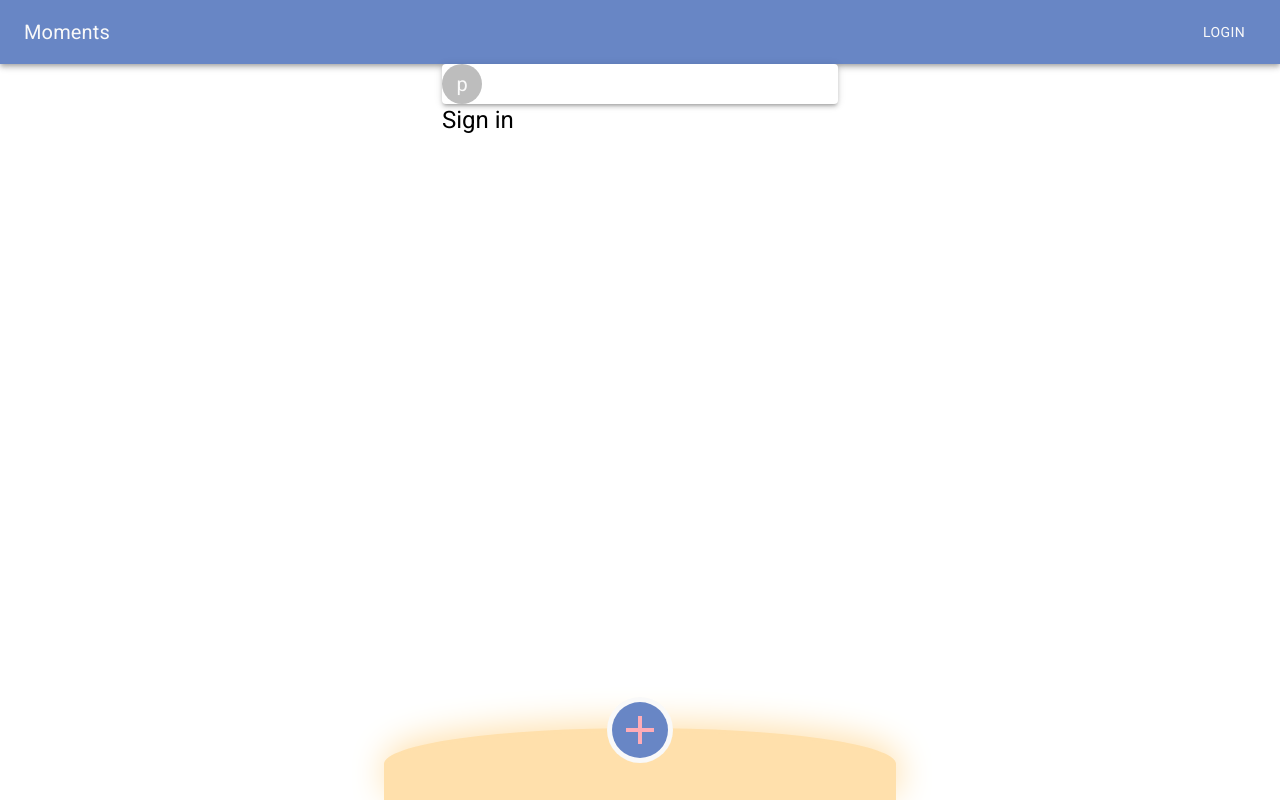
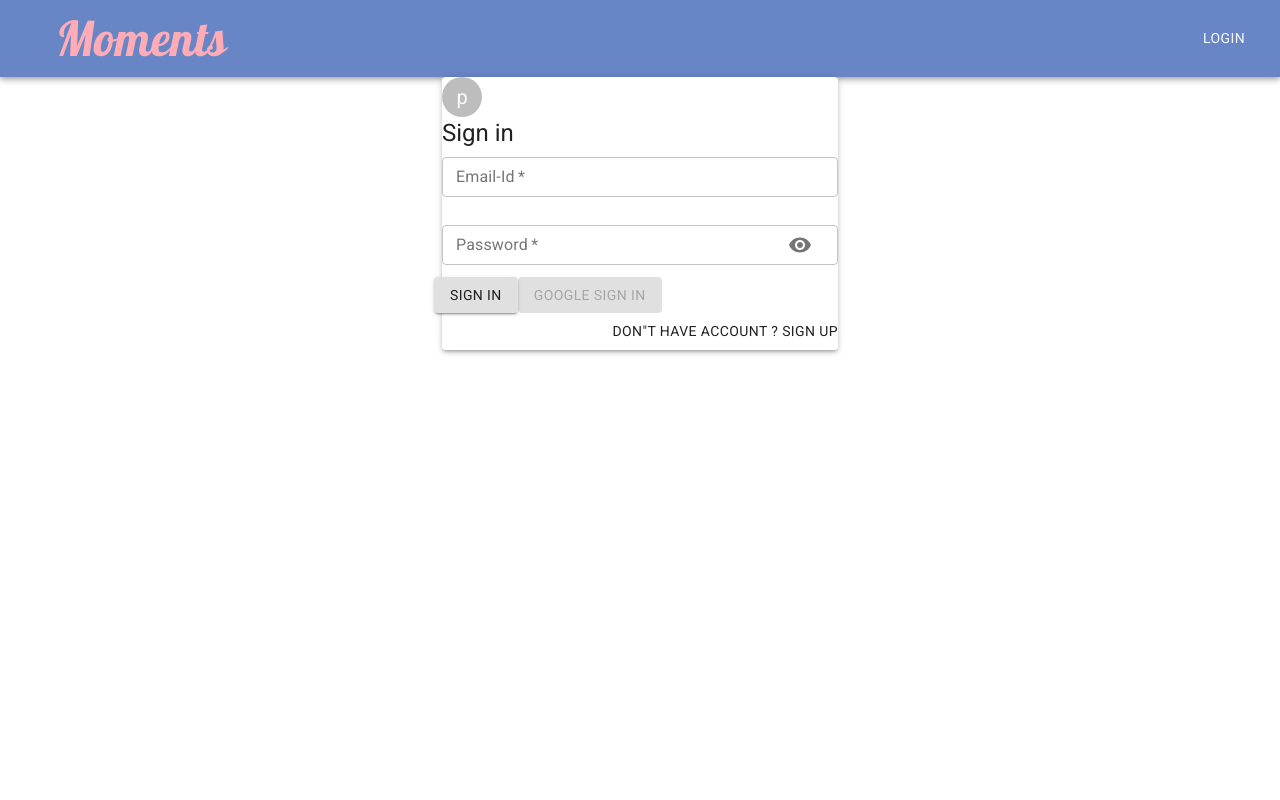
Before and after one commit to PruthviPatel2001/moments_mern_stack, a React (Create React App) app in the folder client/: page /auth in a window 1280 px wide. Built offline with nearby package versions, Linux system fonts and the light colour scheme; no server answers.

Commit message:
sign in, sign up form , google oauth (completed)

```diff
--- a/client/src/App.jsx
+++ b/client/src/App.jsx
@@ -28,7 +28,7 @@ import {
     useLocation,
 
 } from "react-router-dom";
-import SignUp from './components/Auth/SignUp';
+import Auth from './components/Auth/Auth';
 
 export const useStyles = makeStyles((theme) => ({
 
@@ -81,29 +81,29 @@ const App = () => {
     return (
         <>
 
+
             <NavBar />
-
 
             <Switch>
 
                 <Route exact path="/auth">
 
-                    <SignUp />
+                    <Auth />
 
                 </Route>
 
                 <Route exact path='/'>
+                    {/* <NavBar /> */}
 
-                   <Home/>
 
+                    <Home OpenPopUp={OpenPopUp} SetPopUp={SetPopUp} />
+
+                    <BottomNav SetPopUp={SetPopUp} />
                 </Route>
 
             </Switch>
 
 
-
-
-            <BottomNav SetPopUp={SetPopUp} />
 
 
 
--- a/client/src/Home/Home.jsx
+++ b/client/src/Home/Home.jsx
@@ -9,12 +9,12 @@ import { useStyles } from '../App'
 import { useDispatch } from 'react-redux';
 import {getPosts} from '../actions/posts'
 
-const Home = () => {
+const Home = ({OpenPopUp,SetPopUp}) => {
     const dispatch = useDispatch();
 
     const [currentId, setCurrentId] = useState(null);
 
-    const [OpenPopUp, SetPopUp] = useState(false)
+    // const [OpenPopUp, SetPopUp] = useState(false)
 
     const [UpdatePopupText, setUpdatePopupText] = useState(false);
 
--- /dev/null
+++ b/client/src/components/Auth/Auth.jsx
@@ -0,0 +1,159 @@
+import React, { useState } from 'react'
+
+import { Avatar, Button, Paper, Grid, Typography, Container } from '@material-ui/core'
+
+import { GoogleLogin } from 'react-google-login'
+
+import { useDispatch } from 'react-redux'
+
+import {useHistory} from 'react-router-dom'
+
+import Input from './Input'
+
+const SignUp = () => {
+
+
+
+    const [showPassword, setshowPassword] = useState(false);
+    const [isSignup, setisSignUp] = useState(false);
+    const history = useHistory()
+
+
+
+    const dispatch = useDispatch()
+
+
+    const handelSubmit = () => {
+
+    }
+
+    const handelChange = () => {
+
+    }
+
+    const handelShowPassword = () => {
+        setshowPassword((prevShowPassword) => !prevShowPassword)
+    }
+
+    const switchMode = () => {
+        setisSignUp(!isSignup)
+        handelShowPassword(false)
+    }
+
+    const googleSuccess = async (res) => {
+
+        console.log("google sign in successfull ");
+
+        console.log(res);
+
+        const result = res?.profileObj
+        const token = res?.tokenId;
+
+        try {
+
+            dispatch(
+                {
+                    type: 'AUTH', data: { result, token }
+                }
+            )
+
+            history.push('/')
+
+        } catch (error) {
+            console.log(error);
+
+        }
+    }
+
+    const googleFailure = () => {
+        console.log("google sign in unsuccessfull . try again");
+    }
+
+    return (
+        <Container component="main" maxWidth="xs">
+
+            <Paper elevation={3}>
+
+                <Avatar>
+                    p
+                </Avatar>
+
+
+
+                <Typography variant='h5'>
+                    {isSignup ? 'Sign up' : 'Sign in'}
+                </Typography>
+
+                <form onSubmit={handelSubmit}>
+
+                    <Grid container spacing={2}>
+
+                        {
+                            isSignup && (
+                                <>
+
+
+                                    <Input name="firstName" label="First Name" handelChange={handelChange} autoFocus half />
+                                    <Input name="lastName" label="Last Name" handelChange={handelChange} half />
+
+
+
+                                </>
+                            )
+                        }
+
+                        <Input name='email' label="Email-Id" handelChange={handelChange} type="email" />
+                        <Input name='password' label="Password" handelChange={handelChange} type={showPassword ? 'text' : 'password'} handelShowPassword={handelShowPassword} />
+
+                        {isSignup && <Input name='confirmpassword' label="Confirm password" handelChange={handelChange} type='password' />}
+
+                        <Button type="submit" fullwidth variant="contained">
+
+                            {isSignup ? 'Sign Up' : 'Sign in'}
+
+                        </Button>
+
+                        <GoogleLogin
+
+                            clientId='243299781491-eu56idd2i60dl1h5llse1vvnmvvv5ot0.apps.googleusercontent.com'
+                            render={(renderProps) => (
+                                <Button
+                                    className='' color='primary'
+                                    fullwidth onClick={renderProps.onClick}
+                                    disabled={renderProps.disabled} startIcon=''
+                                    variant="contained"
+
+                                >
+
+                                    Google Sign In
+
+                                </Button>
+                            )}
+                            onSuccess={googleSuccess}
+                            onFailure={googleFailure}
+                            cookiePolicy="single_host_origin"
+
+                        />
+
+
+
+                        <Grid container justifyContent="flex-end">
+
+                            <Button onClick={switchMode}>
+
+                                {isSignup ? 'Already have account ? Sign In' : ' don"t have account ? Sign Up'}
+
+                            </Button>
+
+                        </Grid>
+
+                    </Grid>
+
+                </form>
+            </Paper>
+
+        </Container >
+    )
+}
+
+export default SignUp
--- /dev/null
+++ b/client/src/components/Auth/Input.jsx
@@ -0,0 +1,46 @@
+import React from 'react';
+
+import { TextField, Grid, InputAdornment, IconButton } from '@material-ui/core'
+import VisibilityIcon from '@material-ui/icons/Visibility';
+import VisibilityOffIcon from '@material-ui/icons/VisibilityOff';
+
+const Input = ({half,name,handelChange,label,autoFocus,type,handelShowPassword}) => {
+    return (
+
+        <>
+
+          <Grid  item xs={12} sm={half ? 6: 12 }>
+
+              <TextField
+
+                 name={name}
+                 onChange={handelChange}
+                 variant="outlined"
+                 required
+                 fullWidth
+                 margin='dense'
+                 label={label}
+                 autoFocus={autoFocus}
+                 type={type}
+                 InputProps={name === 'password' ?{
+                     endAdornment:(
+                         <InputAdornment position="end">
+
+                             <IconButton onClick={handelShowPassword}>
+                                 {type==='password' ? <VisibilityIcon/> : <VisibilityOffIcon />}
+                             </IconButton>
+
+                         </InputAdornment>
+                     )
+                 }:null}
+
+              />
+
+          </Grid>
+
+        </>
+
+        );
+};
+
+export default Input;
--- a/client/src/components/Auth/SignUp.jsx
+++ /dev/null
@@ -1,56 +0,0 @@
-import React from 'react'
-
-import { Avatar, Button, Paper, Grid, Typography, Container } from '@material-ui/core'
-
-const SignUp = () => {
-
-
-    const isSignup = false;
-
-    const handelSubmit = () => {
-
-    }
-
-    const handelChange = ()=>{
-
-    }
-
-    return (
-        <Container component="main" maxWidth="xs">
-
-            <Paper elevation={3}>
-
-                <Avatar>
-                    p
-                </Avatar>
-
-            </Paper>
-
-            <Typography variant='h5'>
-                {isSignup ? 'Sign up' : 'Sign in'}
-            </Typography>
-
-            <form onSubmit={handelSubmit}>
-
-                <Grid container spacing={2}>
-
-                  {
-                    isSignup &&(
-                          <>
-                              <TextField name="firstName" label="First Name" variant="outlined" onChange={handelChange}>
-
-                              </TextField>
-                          </>
-                      )
-                  }
-
-                </Grid>
-
-            </form>
-
-
-        </Container>
-    )
-}
-
-export default SignUp
--- a/client/src/components/NavBar/NavBar.jsx
+++ b/client/src/components/NavBar/NavBar.jsx
@@ -1,20 +1,64 @@
-import React from 'react'
+import React, { useState, useEffect } from 'react'
+import { Link, NavLink,useLocation,useHistory } from 'react-router-dom'
+
 import { useStyles } from '../../App';
 import { Button, AppBar, Toolbar, Typography, Avatar } from '@material-ui/core'
-import { Link, NavLink } from 'react-router-dom'
+
+import {useDispatch} from 'react-redux'
 
 const NavBar = () => {
     const classes = useStyles();
 
-    const user = null;
+    const [user, setUser] = useState(JSON.parse(localStorage.getItem('profile')));
+
+    const [FirstLetter, setFirstLetter] = useState(null);
+
+    const dispatch= useDispatch()
+    const history = useHistory()
+    const location = useLocation()
+
+    console.log("from nav bar", user);
+
+
+
+
+    const logout = () =>{
+         dispatch({type:'LOGOUT'})
+
+         history.push('/')
+         setUser(null)
+
+    }
+
+
+    useEffect(() => {
+
+        const token = user?.token;
+
+
+        setUser(JSON.parse(localStorage.getItem('profile')))
+
+        setFirstLetter (user?.result.name
+        .split(' ')
+        .map(word => word[0])
+        .join(''))
+
+
+
+
+    }, [location]) // usefffect only called when location get chagne in this loacation change from
+                    // "/auth" -> "/"  if u reload page useEffect wont get called because it going to be same lpcation
 
     return (
-        <AppBar position="static" className="header-bar" style={{display:'flex',justifyContent:'space-between'}}>
+        <AppBar position="static" className="header-bar" style={{ display: 'flex', justifyContent: 'space-between' }}>
             <Toolbar className="to-bar">
 
-                <Typography component={Link} to="/" variant="h6" className={classes.title}>
-                    Moments
-                </Typography>
+                <Link to='/'>
+                    <Typography variant="h6" className={classes.title}>
+                        Moments
+                    </Typography>
+
+                </Link>
 
 
 
@@ -24,18 +68,28 @@ const NavBar = () => {
             <Toolbar>
                 {user ?
                     <div className='profile'>
-
                         <Avatar>
-                            P
+                            {FirstLetter}
                         </Avatar>
 
-                        <Typography variant='h6' component="h6">
-                            Pruthvi
-                        </Typography>
+                        <div className="item">
+                            <Typography variant='body2' component="p">
+                                {user.result.name}
+                            </Typography>
 
-                        <Button variant='outlined'>
-                            Logout
-                        </Button>
+                        </div>
+                        <div className="item">
+                            <Button variant='outlined' onClick={logout}>
+                                Logout
+                            </Button>
+
+                        </div>
+
+
+
+
+
+
 
                     </div> : (
 
--- a/client/src/constants/actionTypes.js
+++ b/client/src/constants/actionTypes.js
@@ -3,5 +3,7 @@ export const actionTypes ={
     CREATE:'CREATE',
     DELETE:'DELETE',
     FETCH_ALL:'FETCH_ALL',
-    LIKE:'LIKE'
+    LIKE:'LIKE',
+    AUTH:'AUTH',
+    LOGOUT:'LOGOUT'
 }
--- /dev/null
+++ b/client/src/reducers/auth.js
@@ -0,0 +1,27 @@
+import { actionTypes } from '../constants/actionTypes';
+
+
+const authReducer = (state = { authData: null }, action) => {
+    switch (action.type) {
+
+        case actionTypes.AUTH:
+
+            localStorage.setItem('profile', JSON.stringify( { ...action?.data } )  )
+
+
+            console.log("from reducer: ", action?.data);
+
+            return { ...state, authData: action?.data };
+
+        case actionTypes.LOGOUT:
+
+             localStorage.clear()
+
+            return { ...state, authData:null };
+
+        default:
+            return state;
+    }
+}
+
+export default authReducer;
--- a/client/src/reducers/index.js
+++ b/client/src/reducers/index.js
@@ -1,6 +1,7 @@
 import {combineReducers} from 'redux'
 import posts from './posts'
+import authReducer from './auth';
 
 export default combineReducers({
-    posts
+    posts,authReducer
 });
```
Also changed, not shown: client/src/scss/main.css (+17 -0 lines), client/src/scss/main.scss (+11 -0 lines), 1 other file (tests, documents, lock files or other folders).
